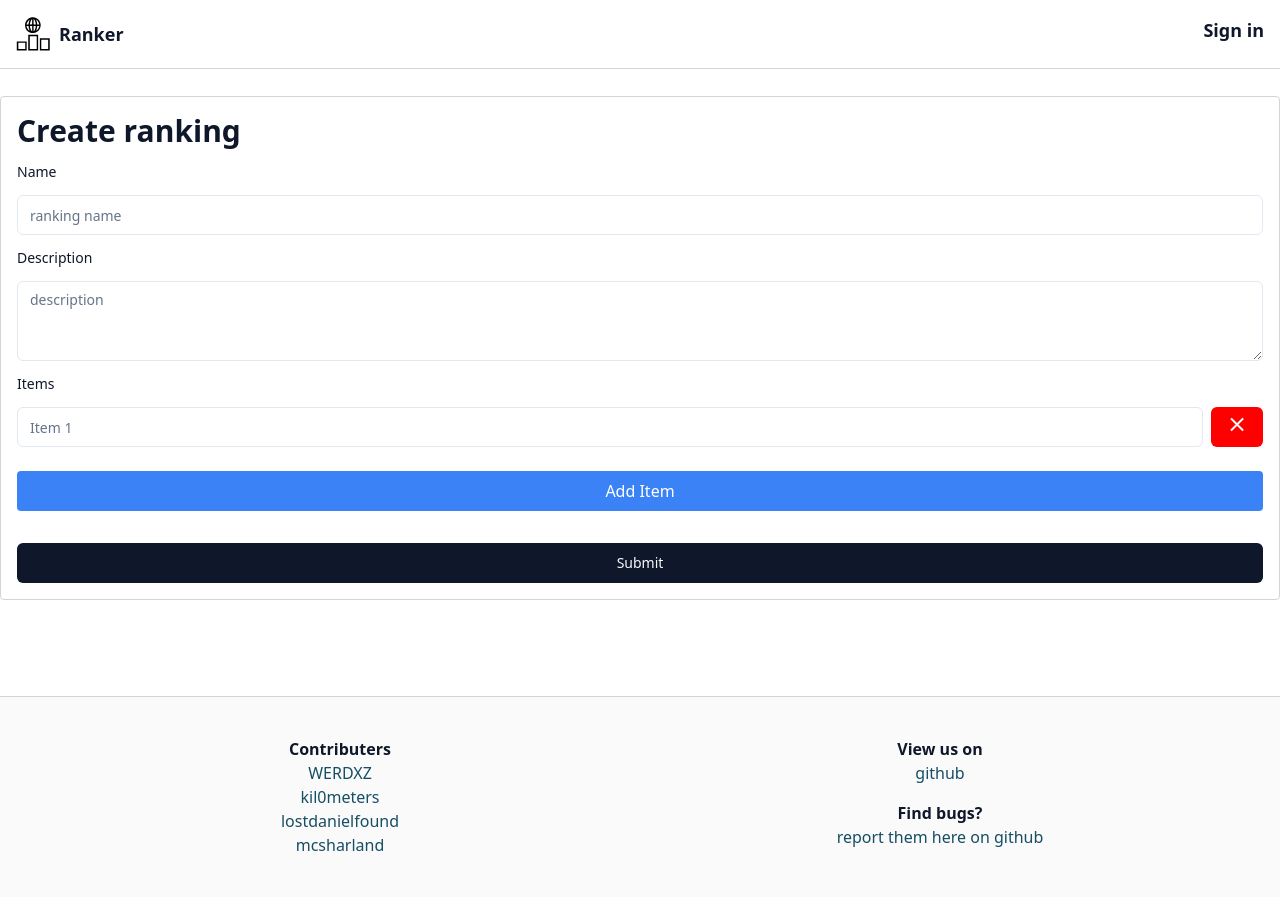
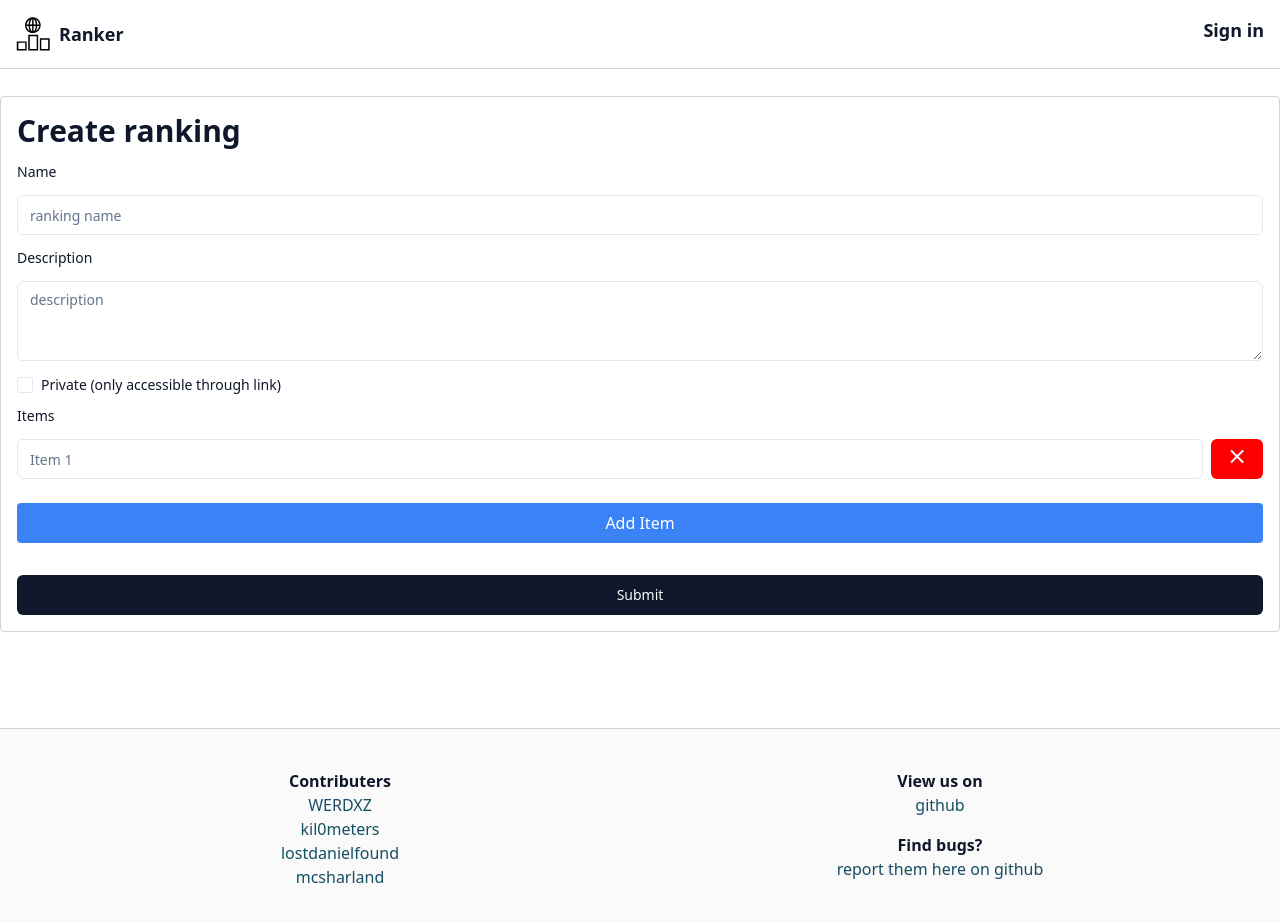
Before and after one commit to kil0meters/ranker, a Next.js app: page /new in a window 1280 px wide. Shown: the top 922 px of the page. Before the commit the page ends 897 px from the top, so only its background shows below. Built offline with nearby package versions, Linux system fonts and the light colour scheme; no server answers.

Commit message:
Private rankings

```diff
--- a/package.json
+++ b/package.json
@@ -11,6 +11,7 @@
     "dependencies": {
         "@clerk/nextjs": "^4.16.4",
         "@planetscale/database": "^1.7.0",
+        "@radix-ui/react-checkbox": "^1.0.3",
         "@radix-ui/react-label": "^2.0.1",
         "@types/node": "18.15.13",
         "@types/react": "18.0.38",
--- a/src/app/api/createranking/route.ts
+++ b/src/app/api/createranking/route.ts
@@ -8,6 +8,7 @@ const schema = z.object({
     name: z.string().nonempty(),
     description: z.string().optional(),
     items: z.array(z.string()).min(3),
+    isPrivate: z.boolean().default(false)
 });
 
 export const runtime = "edge";
@@ -16,6 +17,9 @@ export async function POST(res: Request) {
     if (!userId) return NextResponse.error();
 
     const data = schema.parse(await res.json());
+
+    console.log(data);
+    console.log(Number(data.isPrivate));
 
     const ranking = await db.transaction().execute(async (tx) => {
         const res = await tx
@@ -26,6 +30,7 @@ export async function POST(res: Request) {
                 description: data.description,
                 updatedAt: new Date(),
                 userId,
+                private: Number(data.isPrivate)
             }).executeTakeFirstOrThrow();
 
         const id = Number(res.insertId);
--- a/src/app/new/page.tsx
+++ b/src/app/new/page.tsx
@@ -7,6 +7,7 @@ import { Textarea } from "@/components/ui/textarea";
 import { useRouter } from "next/navigation";
 import { useState, useLayoutEffect, useRef, useCallback, useMemo } from "react";
 import './exclamation-mark.css';
+import { Checkbox } from "@/components/ui/checkbox";
 
 
 
@@ -18,6 +19,7 @@ export default function NewRanking() {
     const [name, setName] = useState("");
     const [description, setDescription] = useState("");
     const [items, setItems] = useState<string[]>([""]);
+    const [isPrivate, setIsPrivate] = useState(false);
 
     const [loading, setLoading] = useState(false);
 
@@ -33,7 +35,8 @@ export default function NewRanking() {
                 body: JSON.stringify({
                     name,
                     description,
-                    items: itemsFiltered
+                    items: itemsFiltered,
+                    isPrivate
                 })
             })).json();
 
@@ -108,8 +111,6 @@ export default function NewRanking() {
         }
     }, [focusIndex, items.length]);
 
-    const inputRefs = useRef<(HTMLInputElement | null)[]>([]);
-
     const hasDuplicates = useCallback((arr: string[]) => {
         return new Set(arr).size !== arr.length;
     }, []);
@@ -137,6 +138,11 @@ export default function NewRanking() {
                 <Label htmlFor="description">Description</Label>
                 <Textarea id="description" value={description} onChange={(e) => setDescription(e.target.value)} placeholder="description" />
 
+                <div className="flex items-center gap-2">
+                    <Checkbox id="private" value={isPrivate ? "checked" : "unchecked"} onClick={() => setIsPrivate(!isPrivate)} />
+                    <Label htmlFor="private">Private (only accessible through link)</Label>
+                </div>
+
                 <Label htmlFor="items">Items</Label>
                 {items.map((item, index) => (
                     <div key={index} className="flex items-center relative">
@@ -161,7 +167,7 @@ export default function NewRanking() {
                             className="ml-2 text-2xl aspect-square"
                             onClick={() => removeItem(index)}
                         >
-                            <span style={{position: 'relative', top: '-4px'}}>⨯</span>
+                            <span style={{ position: 'relative', top: '-4px' }}>⨯</span>
                         </Button>
                     </div>
                 ))}
--- a/src/app/page.tsx
+++ b/src/app/page.tsx
@@ -30,11 +30,14 @@ async function ShowEntries() {
         .select("Ranking.publicId")
         .select("Ranking.name")
         .select("Ranking.description")
+        .select("Ranking.private")
         .select("User.name as username")
         .where("Ranking.private", "=", 0)
         .orderBy("createdAt", "desc")
         .limit(10)
         .execute();
+
+    console.log(entries);
 
     return (
         <div className='grid grid-cols-1 grid-flow-row border-neutral-300 rounded border shadow-lg'>
--- /dev/null
+++ b/src/components/ui/checkbox.tsx
@@ -0,0 +1,30 @@
+"use client"
+
+import * as React from "react"
+import * as CheckboxPrimitive from "@radix-ui/react-checkbox"
+import { Check } from "lucide-react"
+
+import { cn } from "@/lib/utils"
+
+const Checkbox = React.forwardRef<
+  React.ElementRef<typeof CheckboxPrimitive.Root>,
+  React.ComponentPropsWithoutRef<typeof CheckboxPrimitive.Root>
+>(({ className, ...props }, ref) => (
+  <CheckboxPrimitive.Root
+    ref={ref}
+    className={cn(
+      "peer h-4 w-4 shrink-0 rounded-sm border border-input ring-offset-background focus-visible:outline-none focus-visible:ring-2 focus-visible:ring-ring focus-visible:ring-offset-2 disabled:cursor-not-allowed disabled:opacity-50 data-[state=checked]:border-primary",
+      className
+    )}
+    {...props}
+  >
+    <CheckboxPrimitive.Indicator
+      className={cn("flex items-center justify-center text-primary")}
+    >
+      <Check className="h-4 w-4" />
+    </CheckboxPrimitive.Indicator>
+  </CheckboxPrimitive.Root>
+))
+Checkbox.displayName = CheckboxPrimitive.Root.displayName
+
+export { Checkbox }
```
Also changed, not shown: 1 other file (tests, documents, lock files or other folders). Lines whose indentation alone changed are shown as unchanged.
